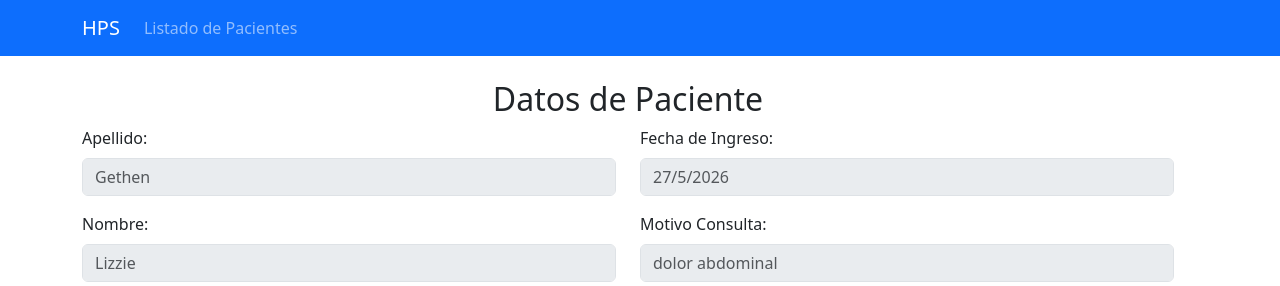
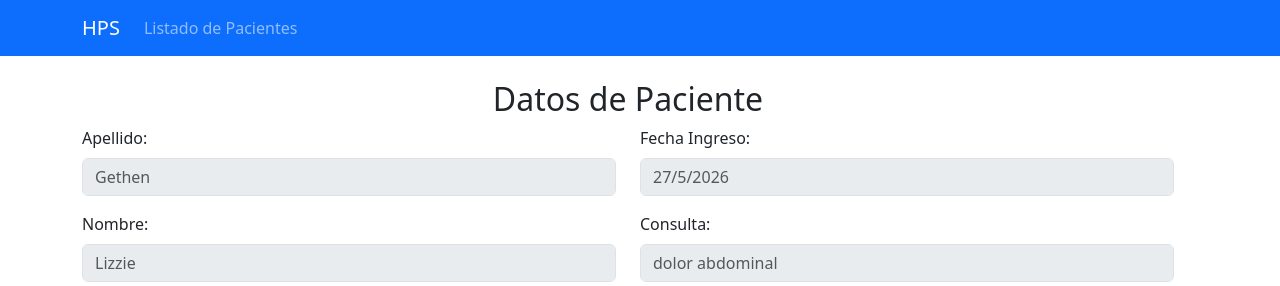
Before and after one commit to fas23/module_guard, a React (Vite) app: page /paciente/1 in a window 1280 px wide. Shown: the top 286 px of the page. Built offline with nearby package versions, Linux system fonts and the light colour scheme.

Commit message:
update patient

```diff
--- a/src/presentation/pages/Patient.jsx
+++ b/src/presentation/pages/Patient.jsx
@@ -35,7 +35,7 @@ const Patient = () => {
             </Col>
             <Col>
               <Form.Group className="mb-3" controlId="date">
-                <Form.Label>Fecha de Ingreso:</Form.Label>
+                <Form.Label>Fecha Ingreso:</Form.Label>
                 <Form.Control
                   type="text"
                   placeholder={findPatient[0].fecha}
@@ -43,7 +43,7 @@ const Patient = () => {
                 />
               </Form.Group>
               <Form.Group className="mb-3" controlId="formBasicEmail">
-                <Form.Label>Motivo Consulta:</Form.Label>
+                <Form.Label>Consulta:</Form.Label>
                 <Form.Control
                   type="text"
                   placeholder={findPatient[0].motivo}
```
